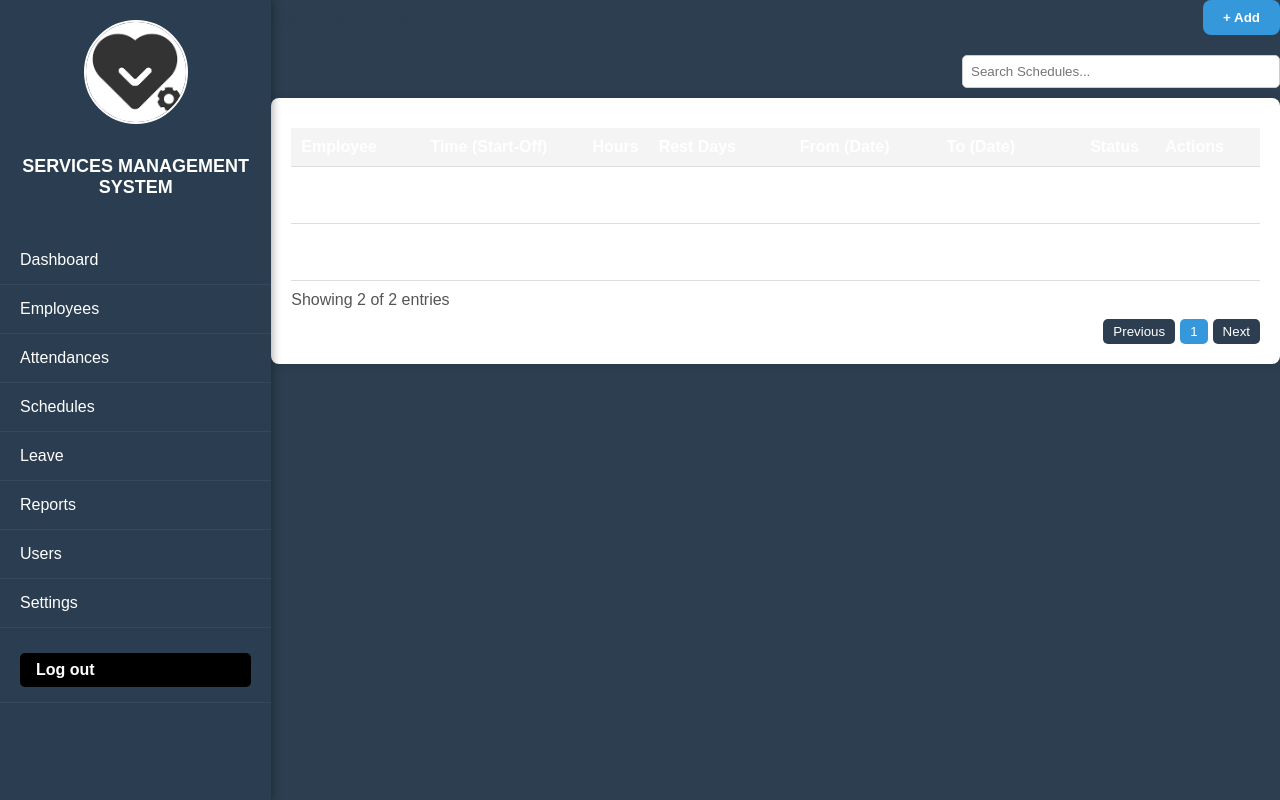
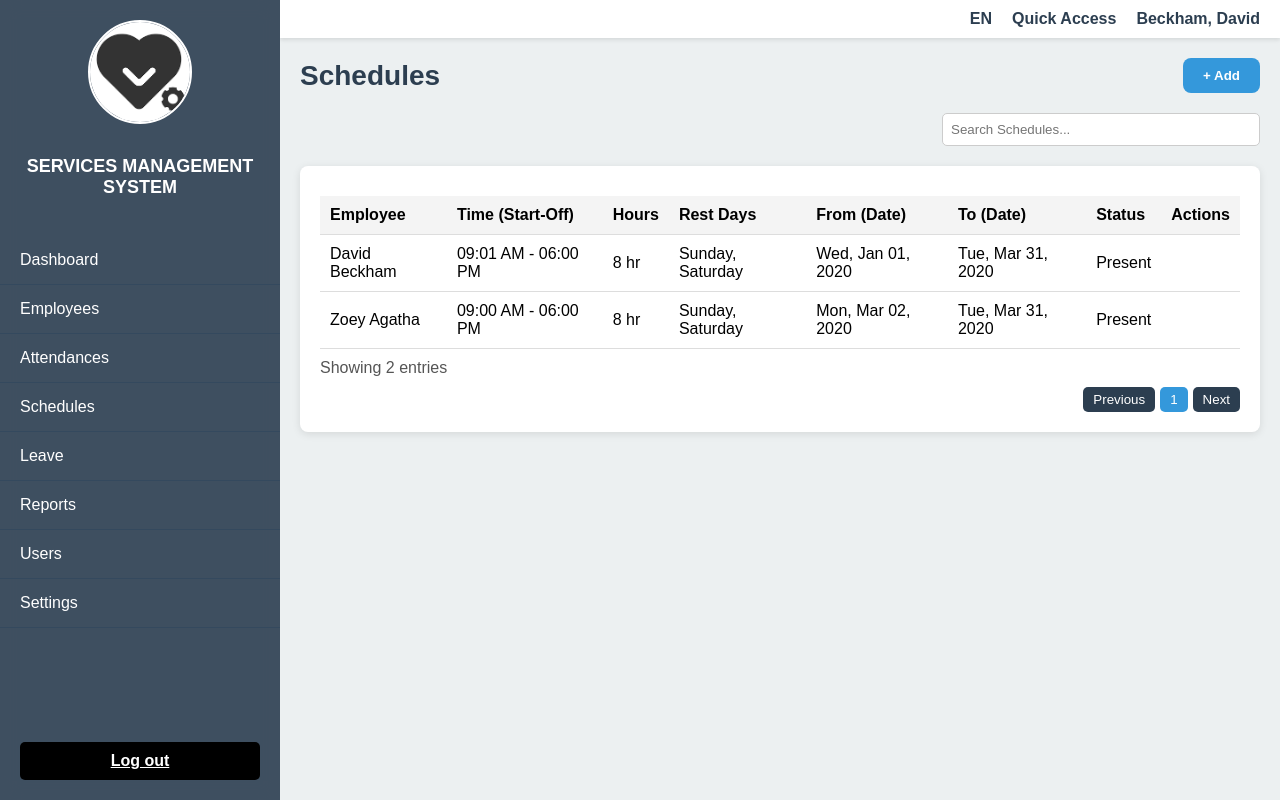
Before and after one commit to htp-rg/Humanresources3, a plain HTML site: page schedules.html in a window 1280 px wide. Drawn offline with Linux system fonts and the light colour scheme.

Commit message:
Update schedules.html

```diff
--- a/schedules.html
+++ b/schedules.html
@@ -5,33 +5,38 @@
   <meta name="viewport" content="width=device-width, initial-scale=1">
   <title>Schedules - Service System Management</title>
 
-  <link rel="stylesheet" href="https://cdnjs.cloudflare.com/ajax/libs/font-awesome/6.5.0/css/all.min.css">
+  <link rel="stylesheet" href="style.css">
 
   <style>
     body {
       font-family: 'Poppins', sans-serif;
       margin: 0;
       padding: 0;
+      height: 100vh;
+      overflow: hidden;
+      background: #ecf0f1;
+      color: black;
       display: flex;
-      min-height: 100vh;
-      background: #2c3e50;
-      color: #fff;
     }
 
+    .container {
+      display: flex;
+      height: 100vh;
+      width: 100%;
+    }
 
     .sidebar {
       width: 280px;
       background: rgba(44, 62, 80, 0.9);
       backdrop-filter: blur(10px);
-      padding: 20px 0;
-      box-shadow: 2px 0 8px rgba(0, 0, 0, 0.3);
+      color: white;
       display: flex;
       flex-direction: column;
     }
 
     .sidebar-top {
       text-align: center;
-      margin-bottom: 20px;
+      padding: 20px 0;
     }
 
     .admin-image {
@@ -43,11 +48,15 @@
       border: 2px solid #fff;
     }
 
+    .sidebar-content {
+      flex: 1;
+      overflow-y: auto;
+    }
+
     .sidebar-menu {
       list-style: none;
       padding: 0;
       margin: 0;
-      flex: 1;
     }
 
     .sidebar-menu li {
@@ -62,28 +71,59 @@
     }
 
     .sidebar-menu li a {
-      color: #fff;
+      color: white;
       text-decoration: none;
       display: block;
       font-size: 16px;
     }
 
-  /
+    .logout-link {
+      background: black;
+      color: white !important;
+      border-radius: 5px;
+      font-weight: bold;
+      text-align: center;
+      padding: 10px 20px;
+      margin: 20px;
+      transition: background 0.3s;
+      display: block;
+    }
+
+    .logout-link:hover {
+      background: #333;
+    }
+
     .main-content {
       flex: 1;
-      padding: 30px;
-      background: #ecf0f1;
       display: flex;
       flex-direction: column;
       overflow-y: auto;
-      color: black;
+      background: #ecf0f1;
+    }
+
+    .topbar {
+      display: flex;
+      justify-content: flex-end;
+      align-items: center;
+      background: white;
+      padding: 10px 20px;
+      box-shadow: 0 2px 4px rgba(0,0,0,0.1);
+      position: sticky;
+      top: 0;
+      z-index: 10;
+    }
+
+    .topbar > div {
+      margin-left: 20px;
+      font-weight: bold;
+      color: #2c3e50;
     }
 
     .dashboard-header {
       display: flex;
       justify-content: space-between;
       align-items: center;
-      margin-bottom: 20px;
+      margin: 20px;
     }
 
     .dashboard-header h2 {
@@ -108,7 +148,7 @@
 
     .search-bar {
       text-align: right;
-      margin-bottom: 10px;
+      margin: 0 20px 20px;
     }
 
     .search-bar input {
@@ -121,6 +161,7 @@
     .table-section {
       background: white;
       border-radius: 8px;
+      margin: 0 20px 20px;
       padding: 20px;
       box-shadow: 0 2px 8px rgba(0,0,0,0.1);
     }
@@ -175,31 +216,26 @@
     .pagination button.active {
       background: #3498db;
     }
+  </style>
 
-    .logout-button {
-      background: black;
-      color: white;
-      padding: 8px 16px;
-      border-radius: 5px;
-      display: inline-block;
-      margin-top: 10px;
-      font-weight: bold;
+  <script>
+    function confirmLogout() {
+      return confirm("Are you sure you want to log out?");
     }
+  </script>
 
-    .logout-button:hover {
-      background: #333;
-    }
-  </style>
 </head>
 
 <body>
 
-  <!-- Sidebar -->
+  <div class="container">
     <div class="sidebar">
       <div class="sidebar-top">
         <img src="admin-avatar.png" alt="admin" class="admin-image">
         <p style="font-size: 18px; font-weight: bold;">SERVICES MANAGEMENT SYSTEM</p>
       </div>
+
+      <div class="sidebar-content">
         <ul class="sidebar-menu">
           <li><a href="dashboard.html">Dashboard</a></li>
           <li><a href="employee.html">Employees</a></li>
@@ -209,12 +245,19 @@
           <li><a href="reports.html">Reports</a></li>
           <li><a href="users.html">Users</a></li>
           <li><a href="settings.html">Settings</a></li>
-      <li><a href="login1.html" class="logout-button" onclick="return confirmLogout();">Log out</a></li>
         </ul>
       </div>
 
-  <!-- Main Content -->
+      <a href="login1.html" class="logout-link" onclick="return confirmLogout();">Log out</a>
+    </div>
+
     <div class="main-content">
+      <header class="topbar">
+        <div class="language">EN</div>
+        <div class="quick-access">Quick Access</div>
+        <div class="user-profile">Beckham, David</div>
+      </header>
+
       <div class="dashboard-header">
         <h2>Schedules</h2>
         <button class="add-button">+ Add</button>
@@ -270,90 +313,17 @@
           </tbody>
         </table>
 
-      <div class="entries-info" id="entriesInfo"></div>
+        <div class="entries-info" id="entriesInfo">Showing 2 entries</div>
 
         <div class="pagination">
-        <button onclick="changePage(currentPage-1)">Previous</button>
-        <button id="pageBtn1" onclick="changePage(1)" class="active">1</button>
-        <button onclick="changePage(currentPage+1)">Next</button>
+          <button>Previous</button>
+          <button class="active">1</button>
+          <button>Next</button>
+        </div>
+
       </div>
     </div>
   </div>
 
-
-  <script>
-    function confirmLogout() {
-      return confirm("Are you sure you want to log out?");
-    }
-
-    document.addEventListener("DOMContentLoaded", function() {
-      const searchInput = document.getElementById("searchInput");
-      const tableRows = document.querySelectorAll("#scheduleTable tr");
-      const rowsPerPage = 5;
-      let currentPage = 1;
-
-      function showPage(page) {
-        let start = (page - 1) * rowsPerPage;
-        let end = start + rowsPerPage;
-
-        tableRows.forEach((row, index) => {
-          if (index >= start && index < end) {
-            row.style.display = "";
-          } else {
-            row.style.display = "none";
-          }
-        });
-        updateEntriesInfo();
-      }
-
-      function updateEntriesInfo() {
-        const visibleRows = Array.from(tableRows).filter(row => row.style.display !== "none");
-        document.getElementById("entriesInfo").textContent = `Showing ${visibleRows.length} of ${tableRows.length} entries`;
-      }
-
-      searchInput.addEventListener("input", function() {
-        const searchValue = searchInput.value.toLowerCase();
-        tableRows.forEach(row => {
-          const cells = Array.from(row.getElementsByTagName("td"));
-          const match = cells.some(cell => cell.textContent.toLowerCase().includes(searchValue));
-          row.style.display = match ? "" : "none";
-        });
-        updateEntriesInfo();
-      });
-
-      window.changePage = function(page) {
-        if (page < 1 || page > 1) return;
-        currentPage = page;
-        showPage(currentPage);
-        document.querySelectorAll(".pagination button").forEach(btn => btn.classList.remove("active"));
-        document.getElementById("pageBtn" + page).classList.add("active");
-      };
-
-      showPage(currentPage);
-
-
-      document.querySelectorAll(".fa-eye").forEach(icon => {
-        icon.addEventListener("click", function() {
-          alert("View Schedule Details");
-        });
-      });
-
-      document.querySelectorAll(".fa-edit").forEach(icon => {
-        icon.addEventListener("click", function() {
-          alert("Edit Schedule");
-        });
-      });
-
-      document.querySelectorAll(".fa-trash").forEach(icon => {
-        icon.addEventListener("click", function() {
-          if (confirm("Are you sure you want to delete this schedule?")) {
-            this.closest("tr").remove();
-            updateEntriesInfo();
-          }
-        });
-      });
-    });
-  </script>
-
 </body>
 </html>
```
Lines whose indentation alone changed are shown as unchanged.
